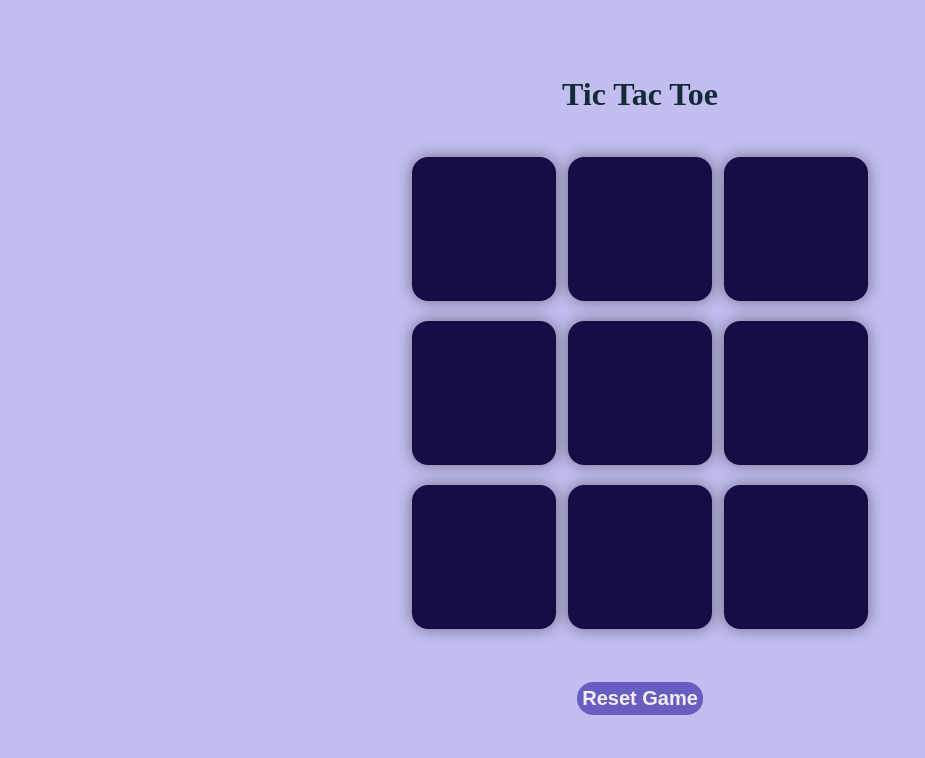
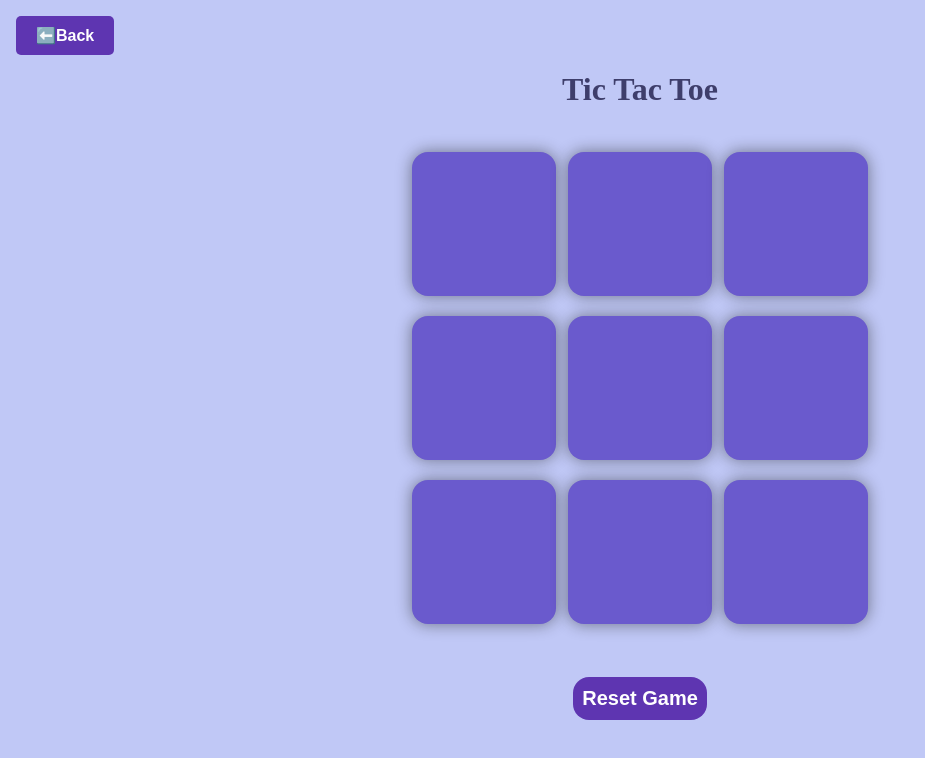
Before and after one commit to isKishanTiwar/Tic_Tac_Toe_Game, a plain HTML site: page index.html in a window 1280 px wide. Both pictures are taken after a click on the button "Play with Human". Shown: the whole page, without its empty margins (0-925 px from the left). Drawn offline with Linux system fonts and the light colour scheme.

Commit message:
Add back option

```diff
--- a/app.js
+++ b/app.js
@@ -239,3 +239,11 @@ boxes.forEach((box, index) => {
 
 newGameBtn.addEventListener("click", resetGame);
 resetBtn.addEventListener("click", resetGame);
+
+let backBtn = document.querySelector("#back-btn");
+
+backBtn.addEventListener("click", () => {
+    frontPage.classList.remove("hide");
+    gamePage.classList.add("hide");
+    resetGame(); // Reset the game when going back to back
+});
--- a/index.html
+++ b/index.html
@@ -16,6 +16,7 @@
     </main>
 
     <main id="game-page" class="hide">
+        <button id="back-btn" class="back-btn">⬅️Back</button>
         <div class="msg-container hide">
             <button id="newGame-btn">Start New Game</button>
             <p id="msg">Winner</p>
--- a/style.css
+++ b/style.css
@@ -4,8 +4,9 @@
     caret-color: transparent;
 }
 
+/* Body styling: background color, centering content */
 body {
-    background-color: #c3bef0;
+    background-color: #c0c8f6;
     text-align: center;
     height: 100vh;
     display: flex;
@@ -13,6 +14,7 @@ body {
     align-items: center;
 }
 
+/* Front page container*/
 .front-page {
     display: flex;
     flex-direction: column;
@@ -21,10 +23,12 @@ body {
     width: 100%;
 }
 
+/* Styling for the heading on the front page */
 .front-page h1 {
     margin-bottom: 2rem;
 }
 
+/* Mode selection section: centers buttons vertically */
 .mode-selection {
     display: flex;
     flex-direction: column;
@@ -32,16 +36,18 @@ body {
     gap: 1rem;
 }
 
+/* General button styling for mode selection and other buttons */
 button {
     padding: 1rem 2rem;
     font-size: 1.25rem;
-    background-color: #24d344;
-    color: rgb(0, 0, 0);
+    background-color: #5E35B1;
+    color: #ffffff;
     border-radius: 1rem;
     border: none;
     font-weight: bold;
 }
 
+/* Container for the game: centers the game area */
 .container {
     height: 70vh;
     display: flex;
@@ -49,6 +55,7 @@ button {
     align-items: center;
 }
 
+/* Game grid styling: sets the size and layout of the game area */
 .game {
     height: 60vmin;
     width: 60vmin;
@@ -59,6 +66,7 @@ button {
     gap: 1.5vmin;
 }
 
+/* Styling for each box in the game grid */
 .box {
     height: 18vmin;
     width: 18vmin;
@@ -66,27 +74,30 @@ button {
     border: none;
     box-shadow: 0 0 1rem rgba(23, 23, 23, 0.494);
     font-size: 8vmin;
-    color: #f13a3ac6;
-    background-color: #0d033cf0;
+    color: #FF1744;
+    background-color: #6A5ACD;
 }
 
+/* Hover effect for boxes */
 .box:hover {
-    background-color: #c3bef0;
+    background-color: #a79ff0;
     border: 2px solid #fff;
     cursor: pointer;
 }
 
+/* Disabled box styling: maintains original appearance */
 .box:disabled:hover {
-    background-color: #0d033cf0; /* Keep the original background color if the box is disabled */
-    border: none; /* Remove border if the box is disabled */
-    cursor: default; /* Default cursor for disabled box */
+    background-color: #0d033cf0;
+    border: none;
+    cursor: default;
 }
 
+/* Reset and new game buttons: styling for action buttons */
 #reset-btn, #newGame-btn {
-    padding: 1%;
+    padding: 2%;
     font-size: 1.25rem;
-    background-color: #685ec1;
-    color: rgb(243, 237, 237);
+    background-color: #5E35B1;
+    color: #ffffff;
     border-radius: 1rem;
     border: none;
     font-weight: bold;
@@ -94,32 +105,57 @@ button {
     margin: 2%;
 }
 
+/* General heading styling */
 h1 {
-    color: #152a38;
+    color: #3e3e6b;
 }
 
+/* Message box styling: message color and font size */
 #msg {
     color: #2b2929;
     font-size: 5vmin;
 }
 
-/* .msg-container {
-    height: 30vmin;
-
-} */
-
+/* Hides an element */
 .hide {
     display: none;
 }
 
+/* Winning box styling: special background color for winning cells */
 .winning-box {
-    background-color: #fdb44b;
+    background-color: #FBC02D;
     color: #000;
 }
 
-#human-btn{
+/* Cursor styling for the human mode button */
+#human-btn {
     cursor: pointer;
 }
-#computer-btn{
+
+/* Cursor styling for the computer mode button */
+#computer-btn {
     cursor: pointer;
 }
+
+/* Back button positioning and styling */
+.back-btn {
+  position: absolute;
+  background-color: #5E35B1;
+  color: #ffffff;
+  padding: 10px 20px;
+  display: inline-flex;
+  font-size: 16px;
+  border-radius: 5px;
+  align-items: center;
+  border: none;
+  top: 1rem;
+  left: 1rem;
+  z-index: 10;
+  cursor: pointer;
+  gap: 8px;
+}
+
+/* Optional: Grid styling for additional spacing */
+.game-grid {
+  margin-top: 2rem;
+}
```
